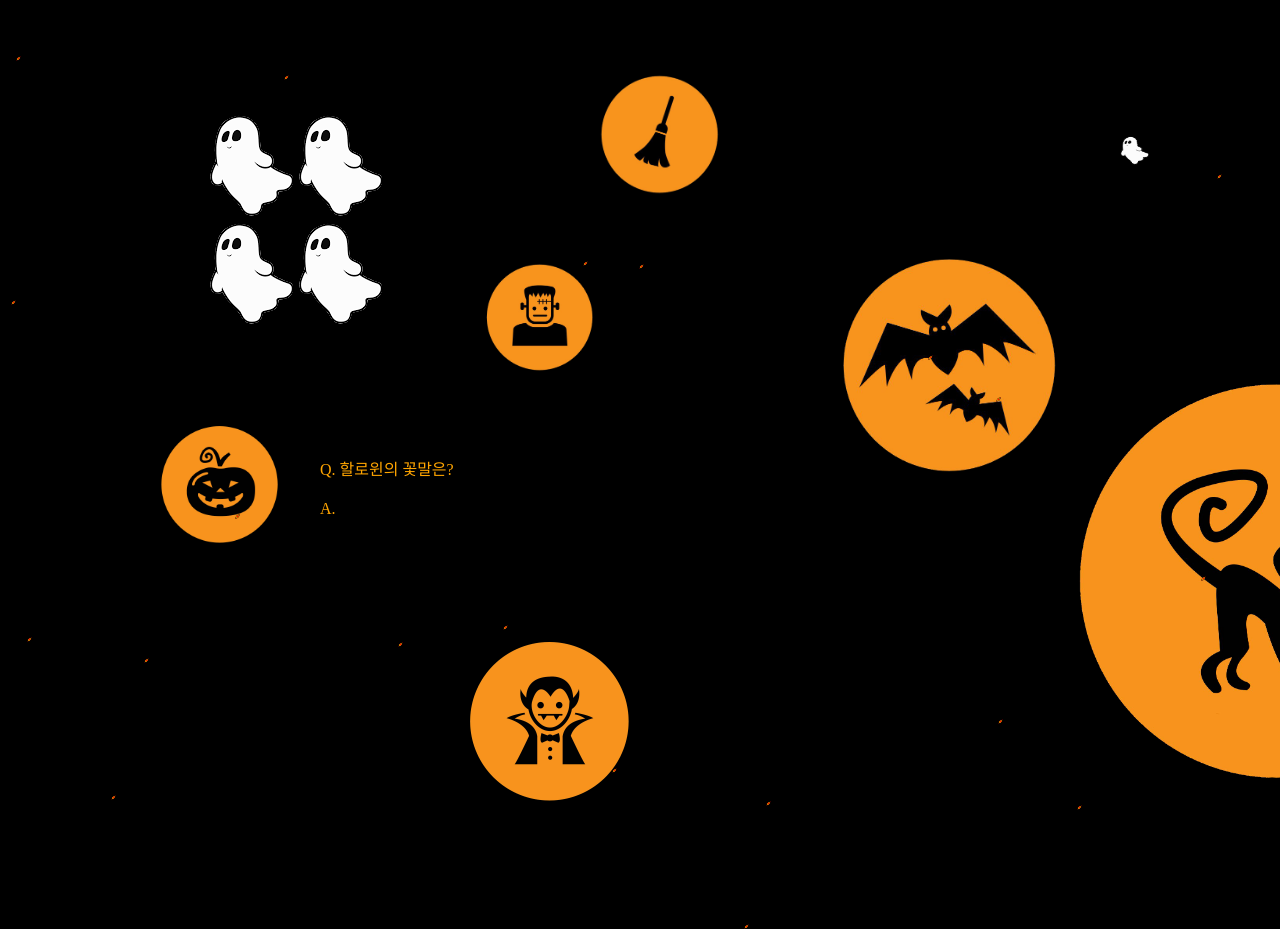
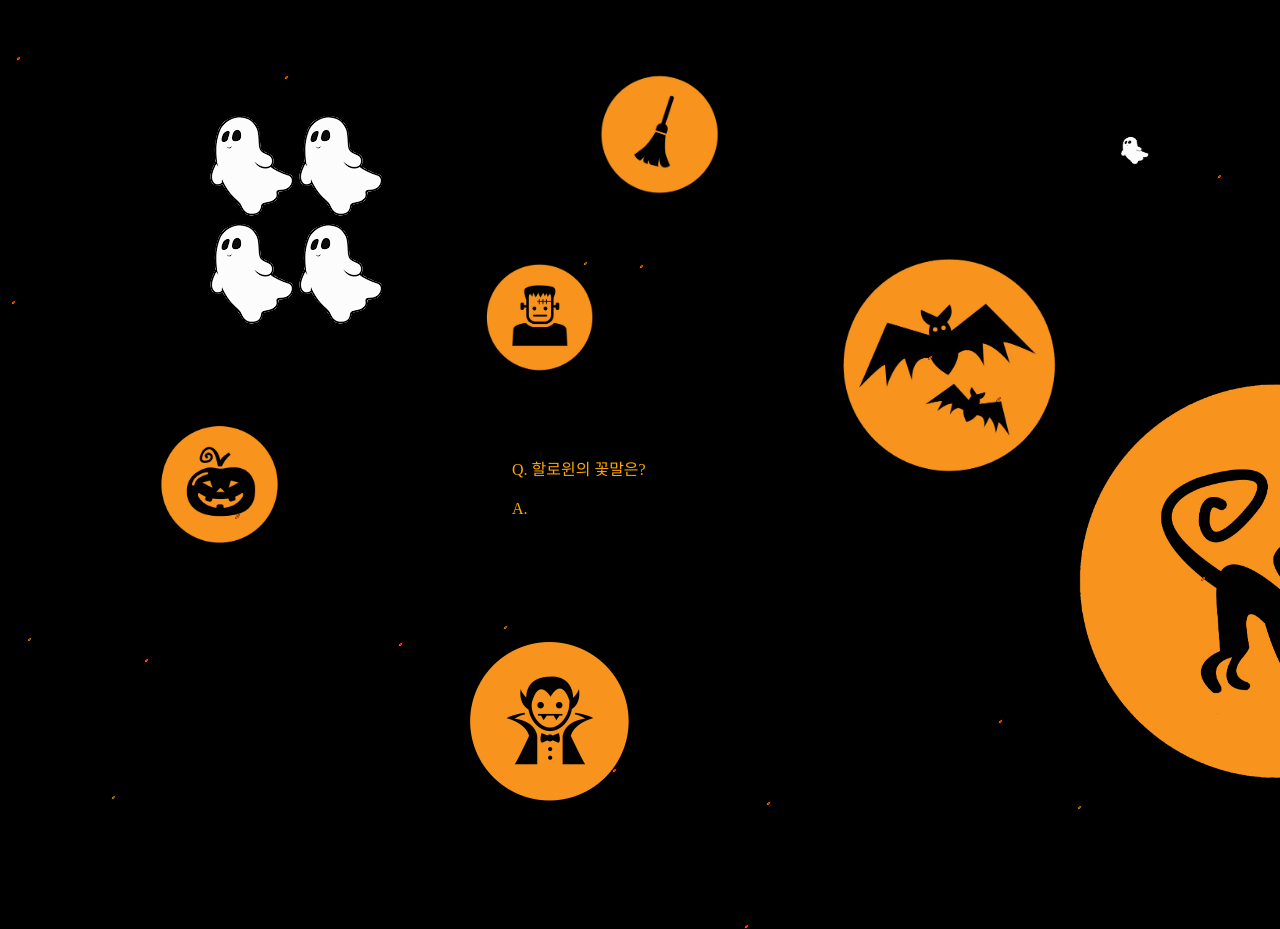
Before and after one commit to eunsol00/hello2018, a plain HTML site: page halloween.html in a window 1280 px wide. Shown: the top 929 px of the page. Drawn offline with Linux system fonts and the light colour scheme.

Commit message:
Update halloween.html

```diff
--- a/halloween.html
+++ b/halloween.html
@@ -25,8 +25,8 @@ body{background: black; text-align:center; color:orange;}
 #videobox{transition: all 1s;  width:0px; position:absolute; left:450px; top:180px; z-index:11;
 }
 
-#myDiv{position: absolute; left:25%; top:500px;}
-#myDiv2{position: absolute; left:25%; top:440px;}
+#myDiv{position: absolute; left:40%; top:500px;}
+#myDiv2{position: absolute; left:40%; top:440px;}
 
 #ghostt{width:30px; height:30px;  position:absolute; left:0px; top:100px;
 animation:ghostt 8s infinite; z-index:12;}
```
